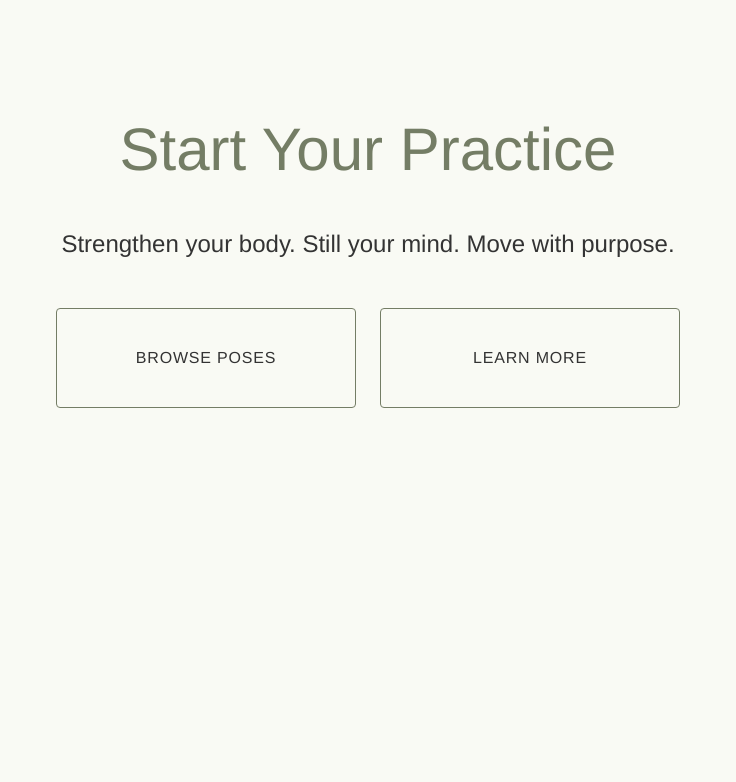
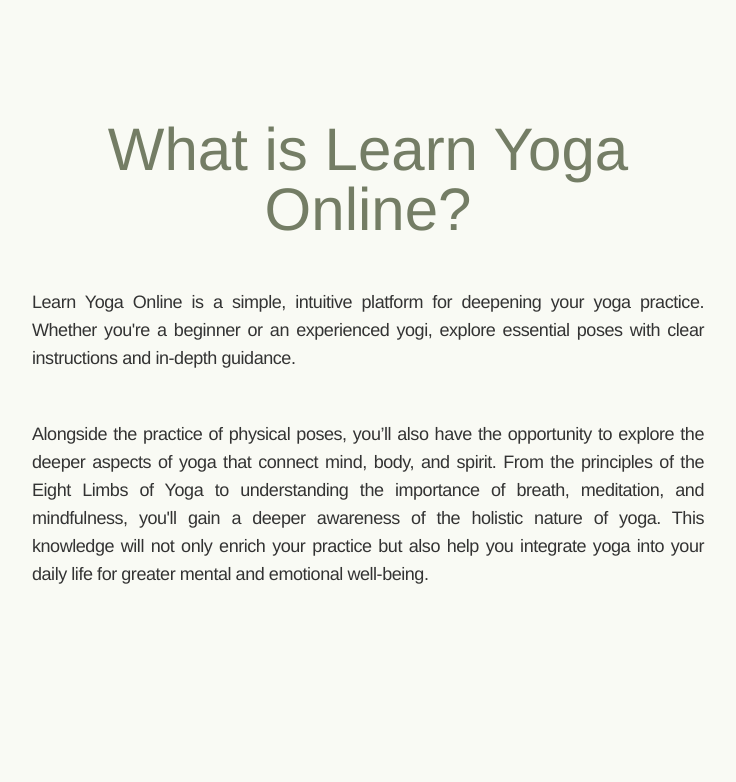
Before and after one commit to samanthacabrera/yoga-library, a React (Vite) app: page / in a window 1280 px wide. Shown: the part 1000-1782 px from the top of the page, without its empty margins (272-1008 px from the left). Built offline with nearby package versions, Linux system fonts and the light colour scheme.

Commit message:
add intro section

```diff
--- a/src/components/Home.jsx
+++ b/src/components/Home.jsx
@@ -48,7 +48,32 @@ const Home = () => {
       </div>
 
       <div className="max-w-2xl mx-12 md:mx-auto my-80 grid gap-y-40 md:gap-y-80 text-charcoal">
-        {/* Call to Action */}
+        {/* Intro  */}
+        <motion.div
+            initial={{ opacity: 0, y: 50 }} whileInView={{ opacity: 1, y: 0 }} viewport={{ once: false, amount: 0.2 }} transition={{ duration: 1 }} variants={{ hidden: {}, visible: { transition: { staggerChildren: 0.3 } } }}
+            className="space-y-12"
+        >
+          <motion.h2
+            variants={{ hidden: { opacity: 0, y: 50 }, visible: { opacity: 1, y: 0, transition: { duration: 1 } } }}
+            className="text-center text-2xl md:text-6xl mb-12"
+          >
+            What is Learn Yoga Online?
+          </motion.h2>
+          <motion.p
+            variants={{ hidden: { opacity: 0, y: 50 }, visible: { opacity: 1, y: 0, transition: { duration: 1 } } }}
+            className="tracking-tight text-justify text-lg"
+          >
+          Learn Yoga Online is a simple, intuitive platform for deepening your yoga practice. Whether you're a beginner or an experienced yogi, explore essential poses with clear instructions and in-depth guidance.
+          </motion.p>
+          <motion.p
+            variants={{ hidden: { opacity: 0, y: 50 }, visible: { opacity: 1, y: 0, transition: { duration: 1 } } }}
+            className="tracking-tight text-justify text-lg"
+          >
+           Alongside the practice of physical poses, you’ll also have the opportunity to explore the deeper aspects of yoga that connect mind, body, and spirit. From the principles of the Eight Limbs of Yoga to understanding the importance of breath, meditation, and mindfulness, you'll gain a deeper awareness of the holistic nature of yoga. This knowledge will not only enrich your practice but also help you integrate yoga into your daily life for greater mental and emotional well-being.
+          </motion.p>
+        </motion.div>
+
+      {/* Call to Action */}
        <motion.div
           initial={{ opacity: 0, y: 50 }} whileInView={{ opacity: 1, y: 0 }} viewport={{ once: false, amount: 0.2 }} transition={{ duration: 1 }}
           className="justify-center items-center text-center"
@@ -164,7 +189,7 @@ const Home = () => {
           className="justify-center items-center"
         >
           <h2 className="text-center text-2xl md:text-6xl mb-24">About</h2>
-          <div className="text-center space-y-12">
+          <div className="text-justify tracking-tight space-y-12">
             <p>
               This website began with a simple, personal journey. In 2020, life felt particularly overwhelming. The uncertainty and stress of daily life led me to seek something that could offer me a bit of peace. I turned to yoga, unsure of what to expect but hopeful it would help.
             </p>
```
